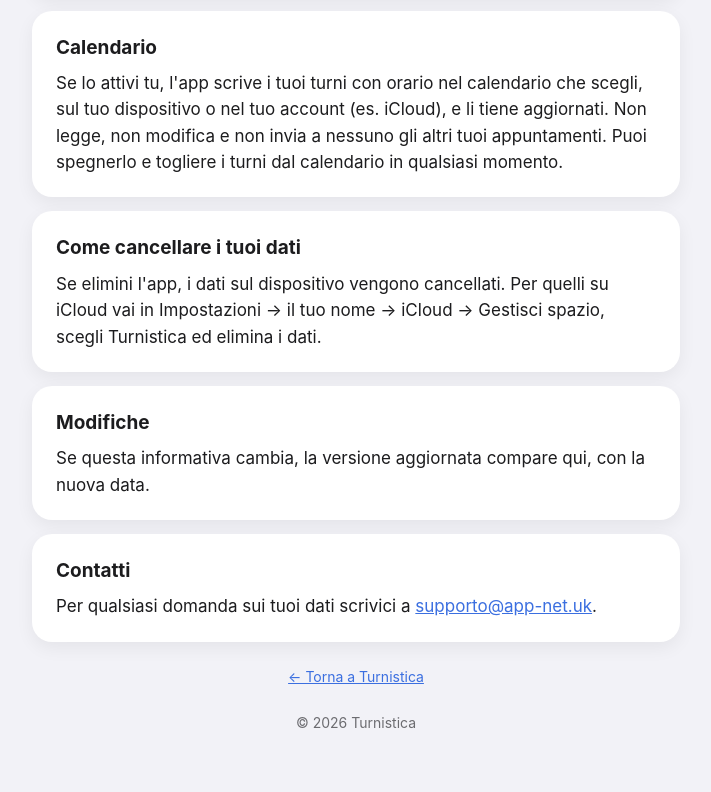
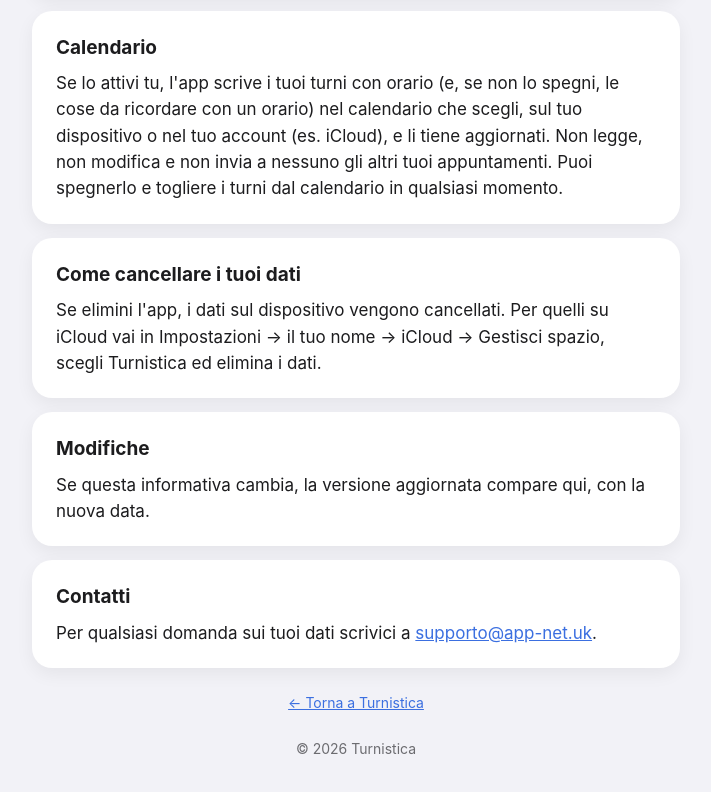
Before and after one commit to luca367/turnistica, a plain HTML site: page privacy.html in a window 1280 px wide. Shown: the part 1319-2111 px from the top of the page, without its empty margins (284-995 px from the left). Drawn offline with Linux system fonts and the light colour scheme.

Commit message:
Clarify calendar functionality in privacy statement

```diff
--- a/privacy.html
+++ b/privacy.html
@@ -60,7 +60,7 @@
 </div>
 <div class="scheda">
 <h2>Calendario</h2>
-<p>Se lo attivi tu, l&#x27;app scrive i tuoi turni con orario nel calendario che scegli, sul tuo dispositivo o nel tuo account (es. iCloud), e li tiene aggiornati. Non legge, non modifica e non invia a nessuno gli altri tuoi appuntamenti. Puoi spegnerlo e togliere i turni dal calendario in qualsiasi momento.</p>
+<p>Se lo attivi tu, l&#x27;app scrive i tuoi turni con orario (e, se non lo spegni, le cose da ricordare con un orario) nel calendario che scegli, sul tuo dispositivo o nel tuo account (es. iCloud), e li tiene aggiornati. Non legge, non modifica e non invia a nessuno gli altri tuoi appuntamenti. Puoi spegnerlo e togliere i turni dal calendario in qualsiasi momento.</p>
 </div>
 <div class="scheda">
 <h2>Come cancellare i tuoi dati</h2>
```
